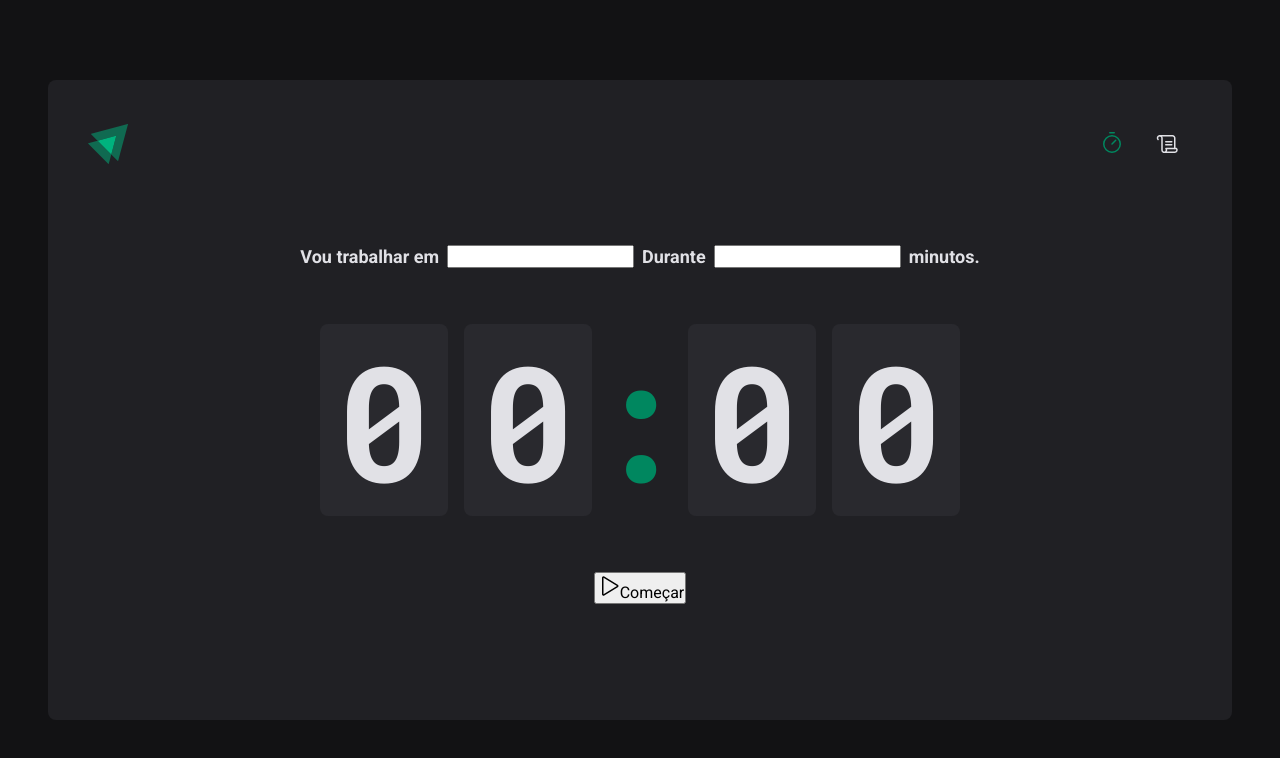
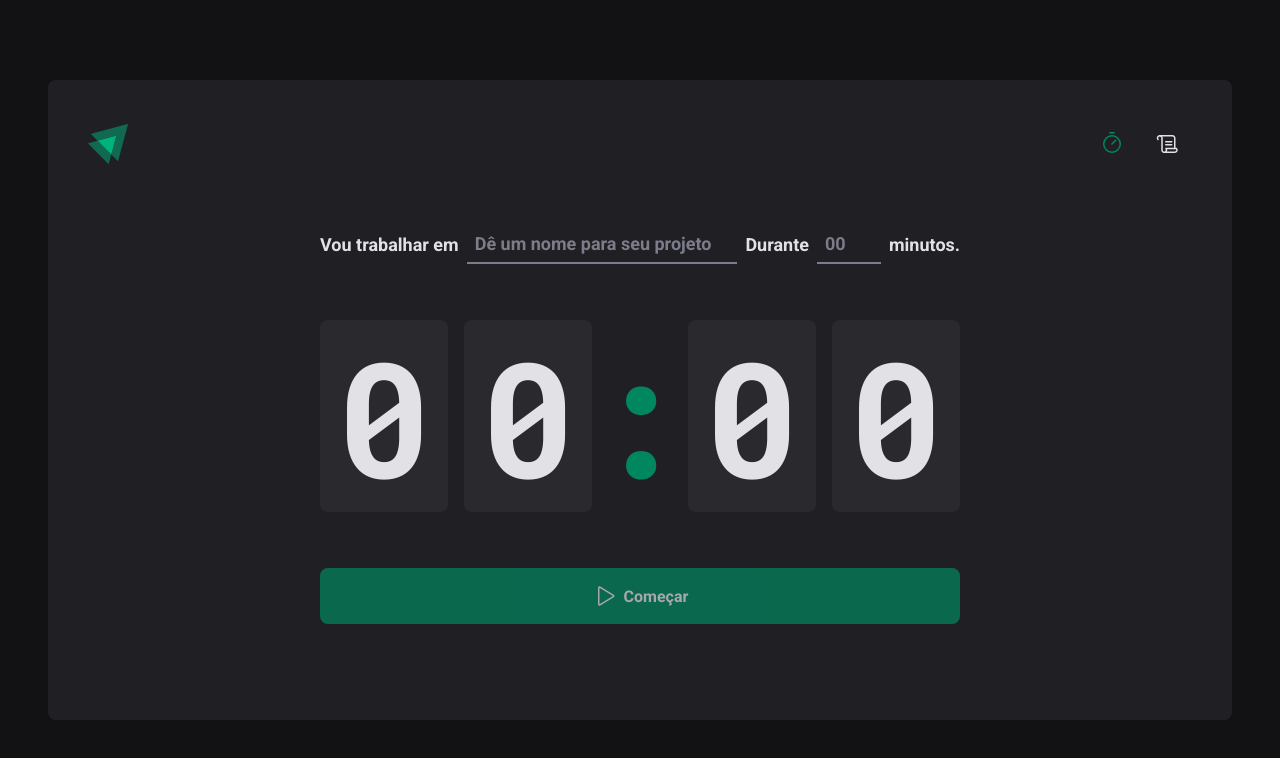
Before and after one commit to felipefrizzovg/ignite-timer, a React (Vite) app: page / in a window 1280 px wide. Shown: the top 758 px of the page. Built offline with nearby package versions, Linux system fonts and the light colour scheme.

Commit message:
Finished home page

```diff
--- a/src/pages/Home/index.tsx
+++ b/src/pages/Home/index.tsx
@@ -1,5 +1,13 @@
 import { Play } from 'phosphor-react'
-import { CountdownContainer, FormContainer, HomeContainer, Separator } from './styles'
+import {
+  CountdownContainer,
+  FormContainer,
+  HomeContainer,
+  MinutesAmountInput,
+  Separator,
+  StartCountdownButton,
+  TaskInput,
+} from './styles'
 
 export function Home() {
   return (
@@ -7,10 +15,18 @@
       <form action="">
         <FormContainer>
           <label htmlFor="task">Vou trabalhar em</label>
-          <input id="task" type="text" />
+          <TaskInput
+            id="task"
+            type="text"
+            placeholder="Dê um nome para seu projeto"
+          />
 
           <label htmlFor="minutesAmount">Durante</label>
-          <input id="minutesAmount" type="number" />
+          <MinutesAmountInput
+            id="minutesAmount"
+            type="number"
+            placeholder="00"
+          />
 
           <span>minutos.</span>
         </FormContainer>
@@ -23,10 +39,10 @@
           <span>0</span>
         </CountdownContainer>
 
-        <button type="submit">
+        <StartCountdownButton disabled type="submit">
           <Play size={24} />
           Começar
-        </button>
+        </StartCountdownButton>
       </form>
     </HomeContainer>
   )
--- a/src/pages/Home/styles.ts
+++ b/src/pages/Home/styles.ts
@@ -27,6 +27,34 @@
   flex-wrap: wrap;
 `
 
+const BaseInput = styled.input`
+  background: transparent;
+  height: 2.5rem;
+  border: 0;
+  border-bottom: 2px solid ${(props) => props.theme['gray-500']};
+  font-weight: bold;
+  font-size: 1.125rem;
+  padding: 0 0.5rem;
+  color: ${(props) => props.theme['gray-100']};
+
+  &:focus {
+    box-shadow: none;
+    border-color: ${(props) => props.theme['green-500']};
+  }
+
+  &::placeholder {
+    color: ${(props) => props.theme['gray-500']};
+  }
+`
+
+export const TaskInput = styled(BaseInput)`
+  flex: 1;
+`
+
+export const MinutesAmountInput = styled(BaseInput)`
+  width: 4rem;
+`
+
 export const CountdownContainer = styled.div`
   font-family: 'Roboto mono', monospace;
   font-size: 10rem;
@@ -37,7 +65,7 @@
   gap: 1rem;
 
   span {
-    background: ${props => props.theme['gray-700']};
+    background: ${(props) => props.theme['gray-700']};
     padding: 2rem 1rem;
     border-radius: 8px;
   }
@@ -52,3 +80,31 @@
   display: flex;
   justify-content: center;
 `
+
+export const StartCountdownButton = styled.button`
+  width: 100%;
+  border: 0;
+  padding: 1rem;
+  border-radius: 8px;
+
+  display: flex;
+  align-items: center;
+  justify-content: center;
+
+  gap: 0.5rem;
+  font-weight: bold;
+
+  cursor: pointer;
+
+  background: ${(props) => props.theme['green-500']};
+  color: ${(props) => props.theme['gray-100']};
+
+  &:disabled {
+    opacity: 0.7;
+    cursor: not-allowed;
+  }
+
+  &:not(:disabled):hover {
+    background: ${(props) => props.theme['green-700']};
+  }
+`
```
